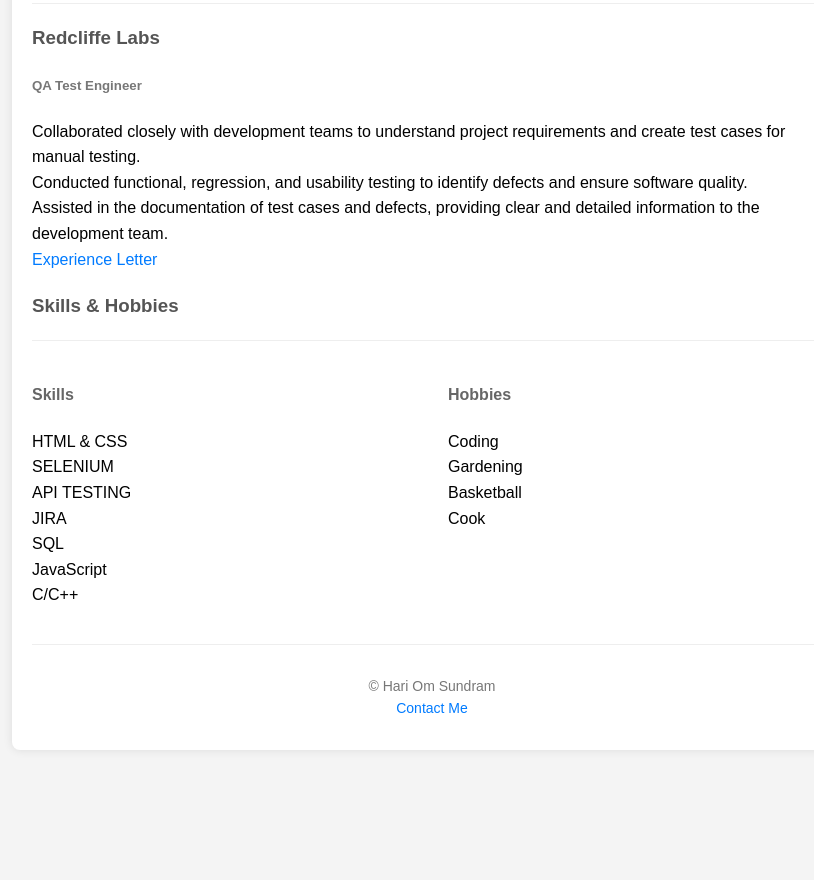
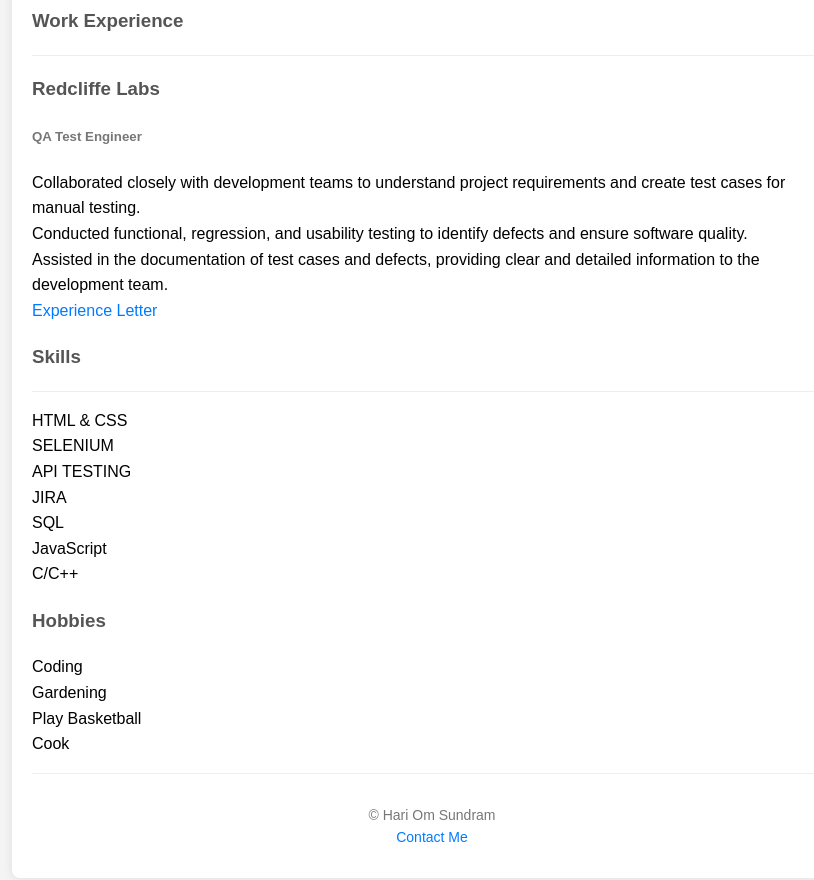
Before and after one commit to HariOmSundram/My-Portfolio, a plain HTML site: page index.html in a window 1280 px wide. Shown: the part 690-1570 px from the top of the page, without its empty margins (208-1022 px from the left). Before the commit the page ends 1460 px from the top, so only its background shows below. Drawn offline with Linux system fonts and the light colour scheme.

Commit message:
Update index.html

```diff
--- a/index.html
+++ b/index.html
@@ -60,15 +60,6 @@
             font-size: 14px;
             color: #777;
         }
-        .skills-hobbies {
-            display: flex;
-            justify-content: space-between;
-            align-items: flex-start;
-            margin: 20px 0;
-        }
-        .skills, .hobbies {
-            width: 48%;
-        }
     </style>
 </head>
 <body>
@@ -79,8 +70,7 @@
         <h3>Summary</h3>
         <hr>
         <p>
-            Recent Computer Science graduate proficient in Python and JavaScript, with strong
-            problem-solving abilities, a passion for technology, and a commitment to quality. Eager to join a dynamic software development team and contribute expertise while pursuing professional growth.
+            As a Computer Science graduate, I have developed a solid foundation in software development and a genuine passion for technology. I am skilled in Java, C++, .NET, HTML & CSS, and SQL, and I pride myself on my ability to solve complex problems creatively. I thrive in collaborative environments and am excited about the opportunity to contribute to a dynamic software development team. My goal is to bring my technical skills and innovative mindset to meaningful projects while continuing to grow and learn in my career.
         </p>
 
         <h3>Education</h3>
@@ -110,16 +100,14 @@
                     <li>Collaborated closely with development teams to understand project requirements and create test cases for manual testing.</li>
                     <li>Conducted functional, regression, and usability testing to identify defects and ensure software quality.</li>
                     <li>Assisted in the documentation of test cases and defects, providing clear and detailed information to the development team.</li>
-                    <li><a href="./assets/Experience cum Relieving Letter-Hari Om Sundram.pdf" target="_blank">Experience Letter</a></li>
+                    <li><a href="./assets/Experience cum Relieving Letter-Hari Om Sundram.pdf">Experience Letter</a></li>
                 </ul>
+
             </li>
         </ul>
 
-        <h3>Skills & Hobbies</h3>
+        <h3>Skills</h3>
         <hr>
-        <div class="skills-hobbies">
-            <div class="skills">
-                <h4>Skills</h4>
         <ul>
             <li>HTML & CSS</li>
             <li>SELENIUM</li>
@@ -129,23 +117,19 @@
             <li>JavaScript</li>
             <li>C/C++</li>
         </ul>
-            </div>
-            <div class="hobbies">
-                <h4>Hobbies</h2>
+
+        <h3>Hobbies</h3>
         <ul>
             <li>Coding</li>
             <li>Gardening</li>
-                        <li>Basketball</li>
+            <li>Play Basketball</li>
             <li>Cook</li>
         </ul>
-            </div>
-        </div>
-
         <hr>
 
         <footer>
             © Hari Om Sundram <br>
-            <a href="./public/contact.html" target="_blank">Contact Me</a>
+            <a href="./public/contact.html">Contact Me</a>
         </footer>
     </div>
 </body>
```
Lines whose indentation alone changed are shown as unchanged.
